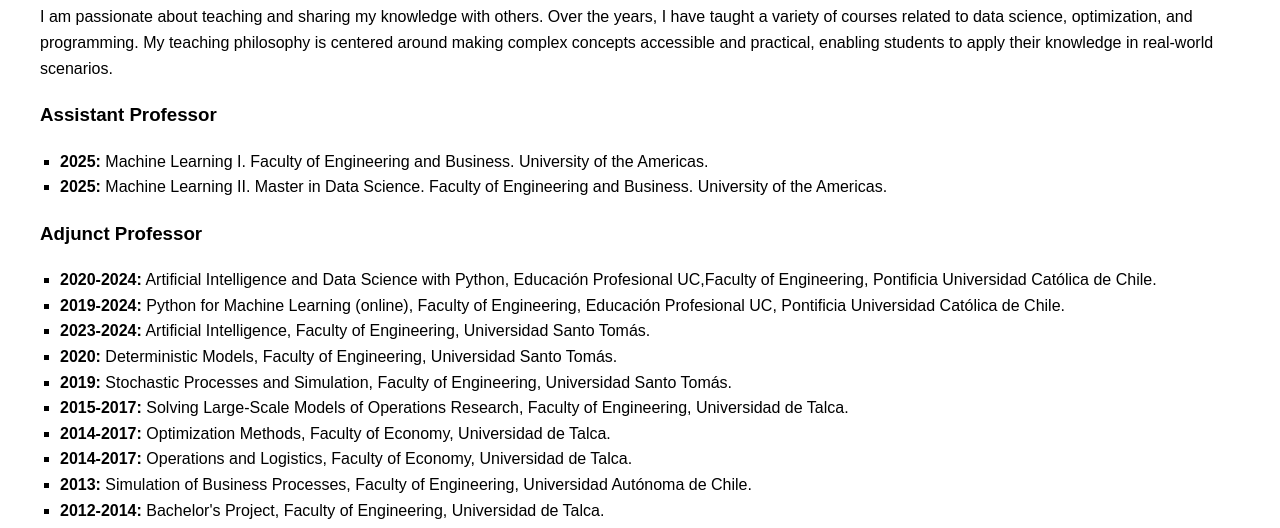
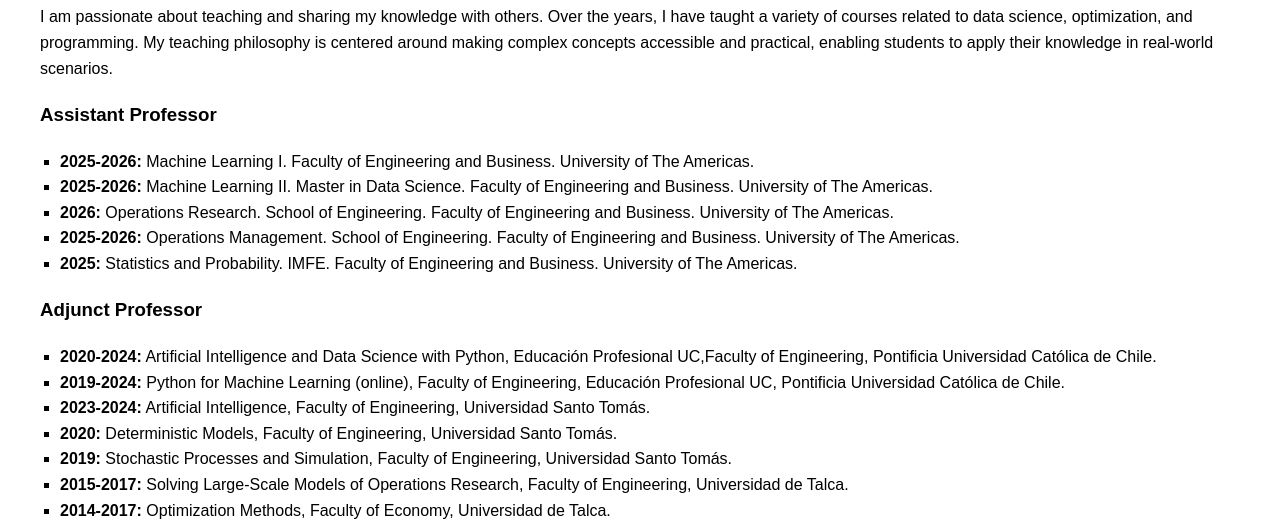
Before and after one commit to frperezgalarce/frperezgalarce, a plain HTML site: page teaching.html in a window 1280 px wide. Shown: the part 241-769 px from the top of the page. Drawn offline with Linux system fonts and the light colour scheme.

Commit message:
courses 2026

```diff
--- a/teaching.html
+++ b/teaching.html
@@ -145,9 +145,12 @@
 
             <h3>Assistant Professor</h3>
             <ul>
-                <li><strong>2025:</strong> Machine Learning I. Faculty of Engineering and Business. University of the Americas.</li>
-                <li><strong>2025:</strong> Machine Learning II.  Master in Data Science. Faculty of Engineering and Business. University of the Americas.</li>
-              </ul>
+                <li><strong>2025-2026:</strong> Machine Learning I. Faculty of Engineering and Business. University of The Americas.</li>
+                <li><strong>2025-2026:</strong> Machine Learning II.  Master in Data Science. Faculty of Engineering and Business. University of The Americas.</li>
+                <li><strong>2026:</strong> Operations Research. School of Engineering. Faculty of Engineering and Business. University of The Americas. </li>
+                <li><strong>2025-2026:</strong> Operations Management. School of Engineering. Faculty of Engineering and Business. University of The Americas. </li>
+                <li><strong>2025:</strong> Statistics and Probability. IMFE. Faculty of Engineering and Business. University of The Americas. </li>
+            </ul>
 
             <h3>Adjunct Professor</h3>
             <ul>
```
